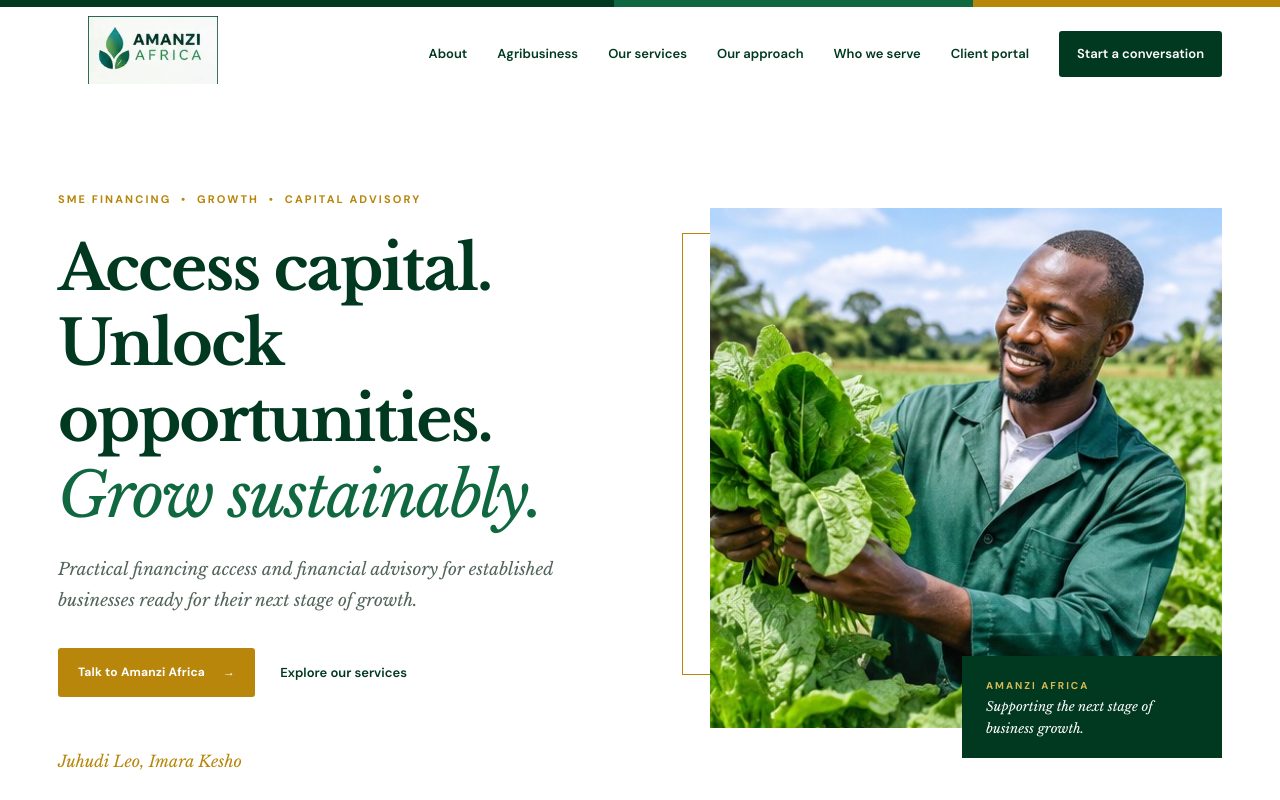
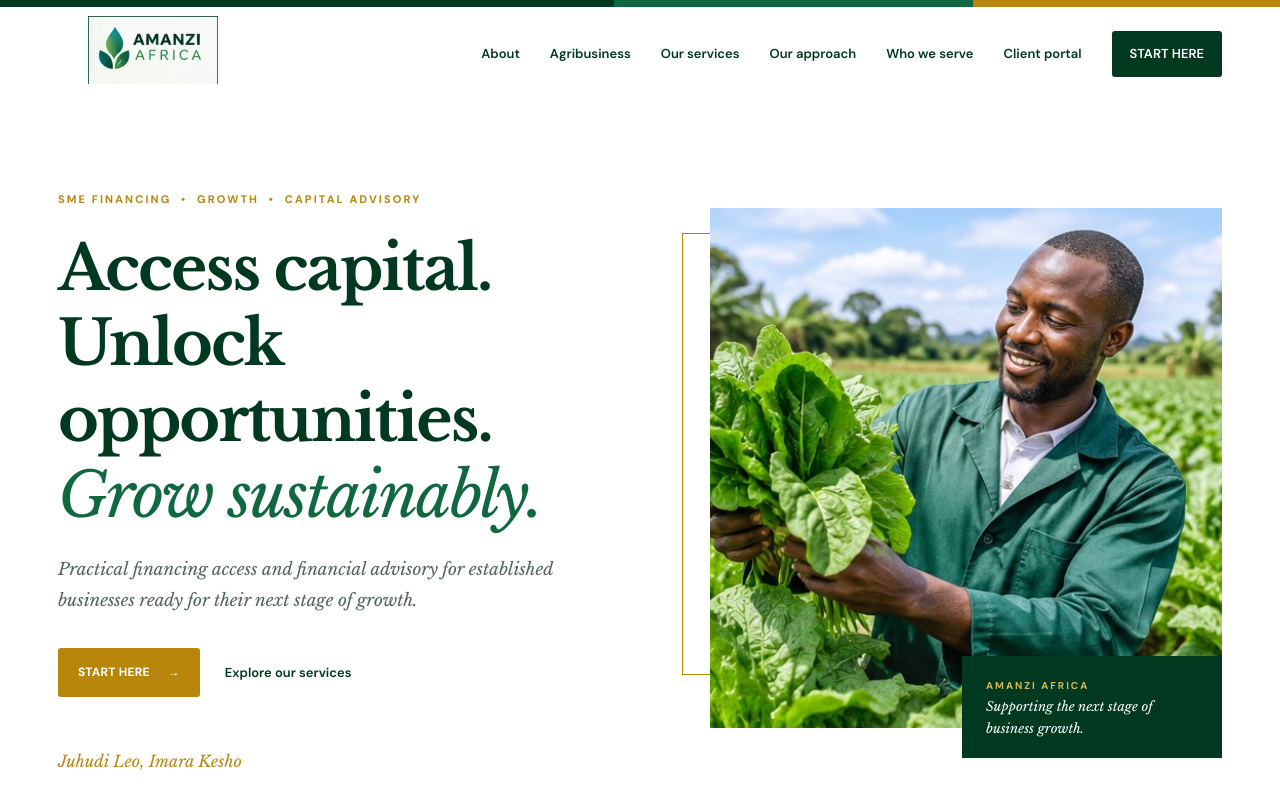
Before and after one commit to Teresawabwire/amanzi-africa, a plain HTML site: page index.html in a window 1280 px wide. Shown: the top 800 px of the page. Drawn offline with nearby package versions, Linux system fonts and the light colour scheme.

Commit message:
Add START HERE calls to action to public website

```diff
--- a/index.html
+++ b/index.html
@@ -20,7 +20,7 @@
     <button class="menu-toggle" aria-label="Open navigation" aria-expanded="false">☰</button>
     <nav class="navigation" aria-label="Main navigation">
       <a href="#about">About</a><a href="#ecosystem">Agribusiness</a><a href="#services">Our services</a><a href="#approach">Our approach</a><a href="#sectors">Who we serve</a>
-      <a href="portal.html">Client portal</a><a class="nav-cta" href="#contact">Start a conversation</a>
+      <a href="portal.html">Client portal</a><a class="nav-cta" href="apply.html">START HERE</a>
     </nav>
   </header>
 
@@ -31,7 +31,7 @@
         <h1>Access capital.<br>Unlock opportunities.<br><em>Grow sustainably.</em></h1>
         <p class="hero-intro">Practical financing access and financial advisory for established businesses ready for their next stage of growth.</p>
         <div class="hero-actions">
-          <a class="button button-gold" href="#contact">Talk to Amanzi Africa <span>→</span></a>
+          <a class="button button-gold" href="apply.html">START HERE <span>→</span></a>
           <a class="text-link" href="#services">Explore our services</a>
         </div>
         <p class="hero-signoff">Juhudi Leo, Imara Kesho</p>
@@ -136,7 +136,7 @@
         <div class="section-kicker">START HERE</div>
         <h2>Tell us where your business is going.</h2>
         <p>Tell us where capital is needed or what financial challenge you want to solve. We will discuss the appropriate scope, information required, fees and next steps.</p>
-        <a class="button button-gold" href="mailto:amanziafrica@outlook.com?subject=Amanzi%20Africa%20-%20Business%20Enquiry">Start a conversation <span>→</span></a>
+        <a class="button button-gold" href="apply.html">Begin client registration <span>→</span></a><p><a class="underlined-link" href="mailto:amanziafrica@outlook.com?subject=Amanzi%20Africa%20-%20General%20Enquiry">For general enquiries, email us</a></p>
       </div>
       <div class="contact-details">
         <div><span>Email</span><a href="mailto:amanziafrica@outlook.com">amanziafrica@outlook.com</a></div>
```
